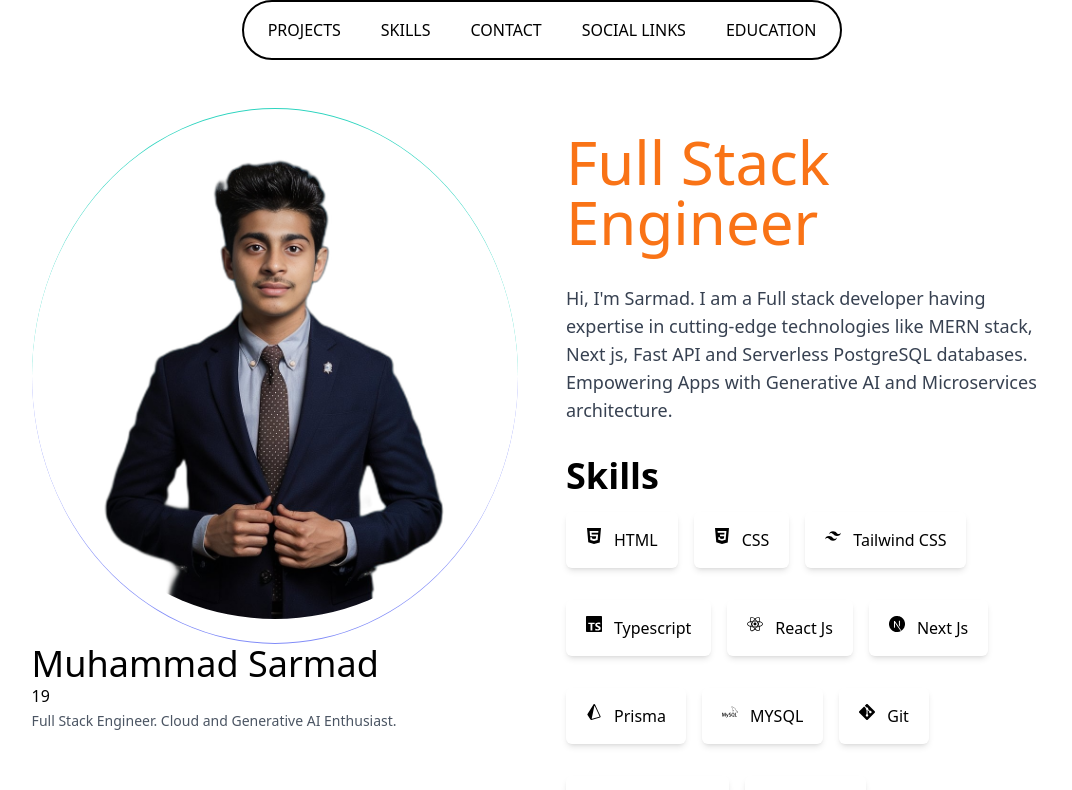
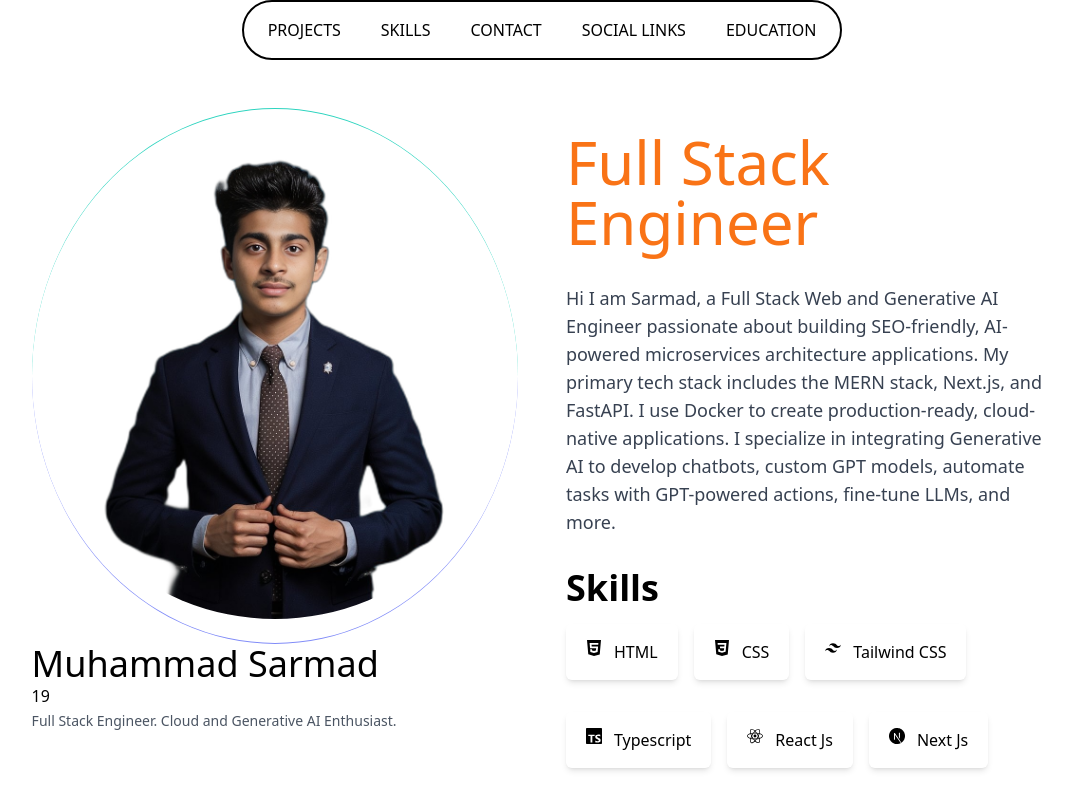
Before and after one commit to Sarmad426/Portfolio-Template, a Next.js app: page / in a window 1280 px wide. Shown: the top 790 px of the page, without its empty margins (98-1170 px from the left). Built offline with nearby package versions, Linux system fonts and the light colour scheme.

Commit message:
Updated the portfolio description

```diff
--- a/src/data/profile-data.tsx
+++ b/src/data/profile-data.tsx
@@ -54,7 +54,7 @@ export const personalData = [
 export const bio = [
   {
     role: "Full Stack Engineer",
-    bio: "Hi, I'm Sarmad. I am a Full stack developer having expertise in cutting-edge technologies like MERN stack, Next js, Fast API and Serverless PostgreSQL databases. Empowering Apps with Generative AI and Microservices architecture.",
+    bio: "Hi I am Sarmad, a Full Stack Web and Generative AI Engineer passionate about building SEO-friendly, AI-powered microservices architecture applications. My primary tech stack includes the MERN stack, Next.js, and FastAPI. I use Docker to create production-ready, cloud-native applications. I specialize in integrating Generative AI to develop chatbots, custom GPT models, automate tasks with GPT-powered actions, fine-tune LLMs, and more.",
   },
 ];
 export const skills: skillObj[] = [
```
